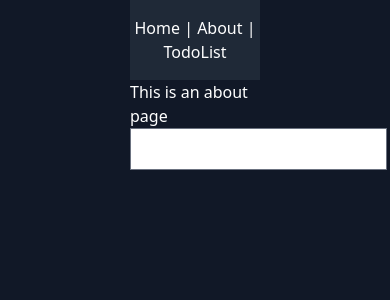
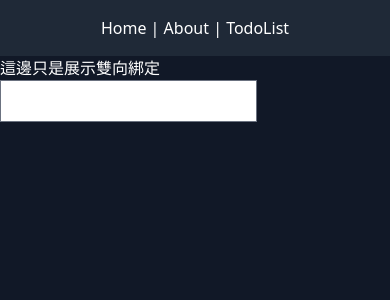
Before and after one commit to a1740942002/todolist-vue-3, a Vue app: page /about in a window 390 px wide. Shown: the top 300 px of the page. Built offline with nearby package versions, Linux system fonts and the light colour scheme.

Commit message:
deploy v3

```diff
--- a/db.json
+++ b/db.json
@@ -1,19 +1,14 @@
 {
   "todos": [
     {
-      "content": "sadasdsaddas",
-      "isCompleted": true,
-      "id": 5
+      "content": "sdas",
+      "isCompleted": false,
+      "id": 38
     },
     {
-      "content": "dfsasddasdas",
-      "isCompleted": false,
-      "id": 9
-    },
-    {
-      "content": "fsdfasddadass",
-      "isCompleted": false,
-      "id": 10
+      "content": "dass",
+      "isCompleted": true,
+      "id": 39
     }
   ]
 }
--- a/src/App.vue
+++ b/src/App.vue
@@ -1,5 +1,5 @@
 <template>
-  <div class="w-4/12 mx-auto">
+  <div class="md:w-4/12 mx-auto">
     <div id="nav" class="text-center bg-gray-800 py-4">
       <router-link to="/">Home</router-link> |
       <router-link to="/about">About</router-link> |
--- a/src/views/About.vue
+++ b/src/views/About.vue
@@ -1,6 +1,6 @@
 <template>
   <div class="about">
-    <h1>This is an about page</h1>
+    <h1>這邊只是展示雙向綁定</h1>
     <input class="text-gray-700" @input="$event => searchText = $event.target.value" :value="searchText" type="text">
     <p class="text-white">{{searchText}}</p>
   </div>
```
Also changed, not shown: 1 other file (tests, documents, lock files or other folders).
